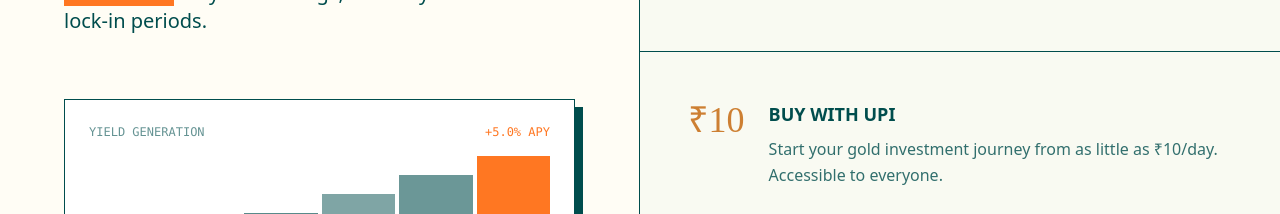
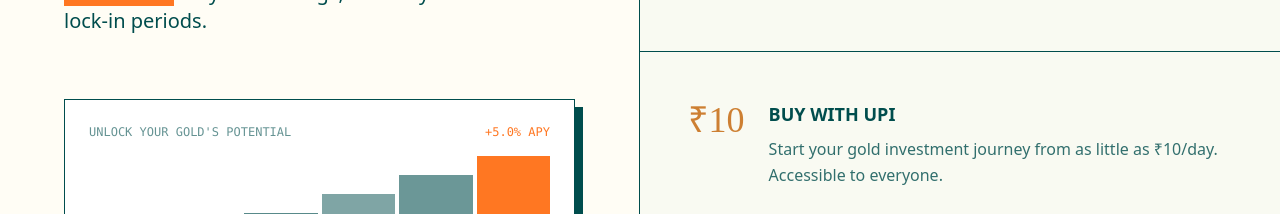
Before and after one commit to sarthakxau/goldfi-landing, a React (Vite) app: page / in a window 1280 px wide. Shown: the part 1140-1354 px from the top of the page. Built offline with nearby package versions, Linux system fonts and the light colour scheme; no server answers.

Commit message:
Update chart label to 'UNLOCK YOUR GOLD'S POTENTIAL'

```diff
--- a/src/components/FeaturesSection.jsx
+++ b/src/components/FeaturesSection.jsx
@@ -14,7 +14,7 @@ const FeaturesSection = () => {
 
                 <div className="mt-8 border border-ink p-6 bg-white shadow-[8px_8px_0px_0px_rgba(0,77,77,1)]">
                     <div className="flex justify-between items-end mb-4 font-mono text-xs">
-                        <span className="opacity-60 text-ink">YIELD GENERATION</span>
+                        <span className="opacity-60 text-ink">UNLOCK YOUR GOLD'S POTENTIAL</span>
                         <span className="text-[#FF7722]">+5.0% APY</span>
                     </div>
                     <div className="h-32 flex items-end gap-1">
```
